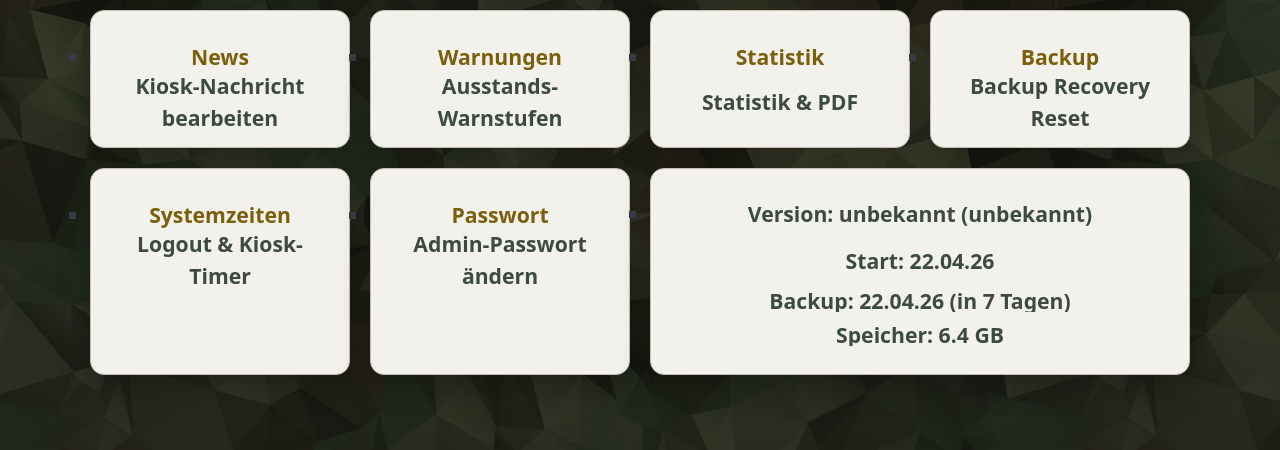
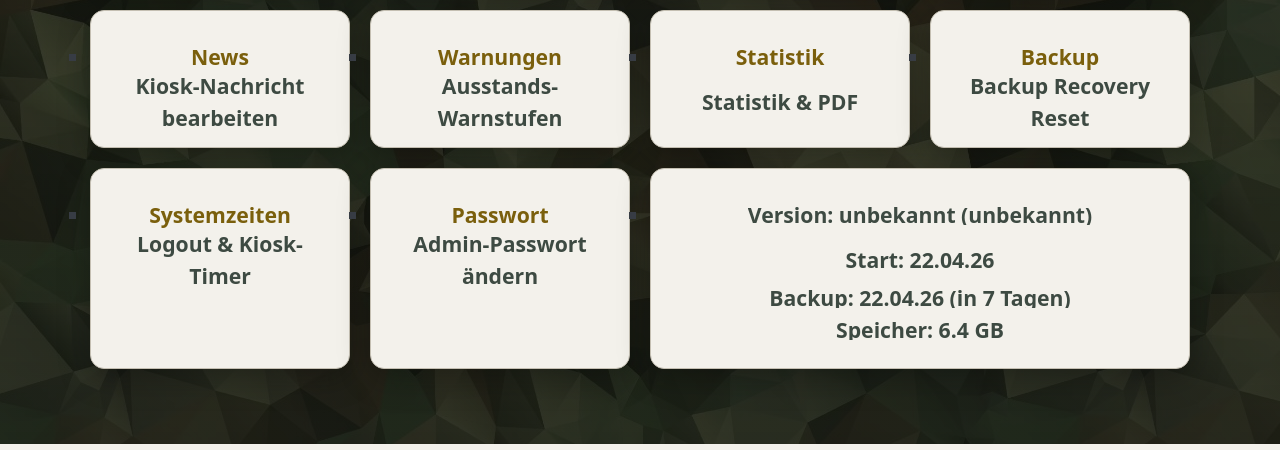
Before and after one commit to chrishaef/termux-kasse, a FastAPI app: page /admin in a window 1280 px wide. Shown: the part 402-852 px from the top of the page. Run offline with FastAPI, Linux system fonts and the light colour scheme; the visitor is signed in with stand-in values (Sample User, id 1); data comes from the database, SQL or seed files in the repository; data that the repository does not hold is empty.

Commit message:
style: tighten telemetry card line spacing
Reduce telemetry row spacing and force left-aligned lines so the status card better matches the height and visual rhythm of other dashboard cards.

Made-with: Cursor

```diff
--- a/app/static/kasse.css
+++ b/app/static/kasse.css
@@ -1174,19 +1174,22 @@ body.app-admin .table-wrap a:not([role="button"]):hover {
   display: flex;
   flex-direction: column;
   justify-content: center;
-  gap: 0.08rem;
-  padding-top: 0.6rem;
-  padding-bottom: 0.6rem;
+  align-items: flex-start;
+  gap: 0.02rem;
+  padding-top: 0.45rem;
+  padding-bottom: 0.45rem;
   overflow: hidden;
 }
 
 .admin-card--meta span {
   font-size: 0.67rem;
-  line-height: 1.06;
+  line-height: 1.0;
   color: #c8d1c2;
   white-space: nowrap;
   text-overflow: ellipsis;
   overflow: hidden;
+  width: 100%;
+  text-align: left;
 }
 
 @media (max-width: 700px) {
```
